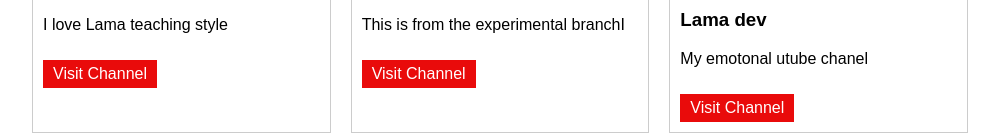
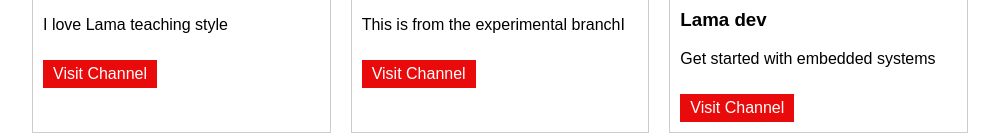
Before and after one commit to Fonyuygita/Btube, a plain HTML site: page index.html in a window 1280 px wide. Shown: the part 2031-2171 px from the top of the page, without its empty margins (240-1239 px from the left). Drawn offline with Linux system fonts and the light colour scheme.

Commit message:
added a channel on embedded system

```diff
--- a/index.html
+++ b/index.html
@@ -162,7 +162,7 @@
             <img src="./images/software.PNG" alt="Video Thumbnail">
             <h3>Lama dev</h3>
 
-            <p>My emotonal utube chanel</p>
+            <p>Get started with embedded systems</p>
             <a href="https://youtu.be/Qw9Zese-PaI?si=0sIBH-QP91sTXuuV" class="visit-button">Visit Channel</a>
           </div>
           <!-- Add more video cards as needed -->
```
